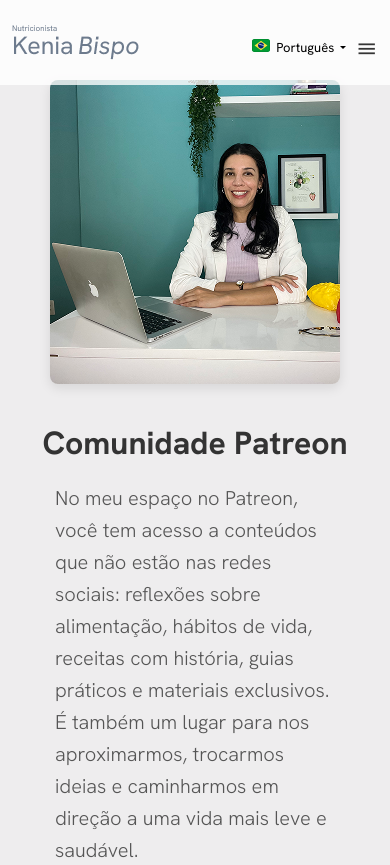
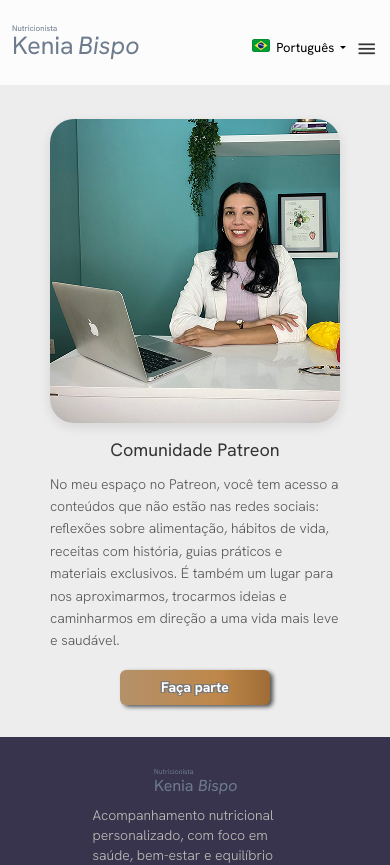
Before and after one commit to IuryDevJava/project_site_kenia, a React (Vite) app: page /comunidade in a window 390 px wide. Shown: the top 865 px of the page. Built offline with nearby package versions, Linux system fonts and the light colour scheme.

Commit message:
project: A new page called Community has been successfully developed. /community

```diff
--- a/src/assets/Style/Comunidade.css
+++ b/src/assets/Style/Comunidade.css
@@ -1,99 +1,105 @@
 .section_community_patreon {
-  padding: 200px 0 70px;
+  padding: 202px 0 70px;
   overflow: hidden;
-  display: flex; /* Adicionado para centralizar o conteúdo verticalmente */
-  align-items: center; /* Adicionado para centralizar o conteúdo verticalmente */
-  min-height: calc(100vh - var(--header-height, 100px) - var(--footer-height, 50px)); /* Ajustar conforme sua altura de header/footer */
-}
-
-.container_community_patreon {
-  width: 100%; /* Garante que o container ocupe a largura total */
 }
 
 .div_patreon_response_community {
-  display: flex; /* Para desktop, imagem e texto lado a lado */
-  align-items: center; /* Centraliza verticalmente os itens no desktop */
-  justify-content: center; /* Centraliza horizontalmente o conteúdo */
-  gap: 40px; /* Espaçamento entre a imagem e o texto */
-  max-width: 1200px; /* Limita a largura máxima do conteúdo */
-  margin: 0 auto; /* Centraliza a div_patreon_response_community na página */
+  display: flex;
+  flex-direction: row-reverse;
+  align-items: flex-start;
 }
 
 .community_image_wrapper {
-  flex: 1; /* Permite que a imagem ocupe o espaço disponível */
   display: flex;
-  justify-content: center; /* Centraliza a imagem dentro do wrapper */
+  justify-content: center;
   align-items: center;
-  max-width: 50%; /* Limita a largura da imagem para não ser muito grande no desktop */
 }
 
 .img_patreon_community {
-  max-width: 100%; /* Garante que a imagem não transborde */
-  height: auto;
-  border-radius: 8px; /* Opcional: Adiciona um leve arredondamento nas bordas da imagem */
-  box-shadow: 0 4px 12px rgba(0, 0, 0, 0.1); /* Opcional: Adiciona uma sombra sutil */
+  border-radius: 24px;
+  box-shadow: 0 4px 12px rgba(0, 0, 0, 0.1);
 }
 
 .div_response_title_text {
-  flex: 1; /* Permite que o texto ocupe o espaço disponível */
   display: flex;
   flex-direction: column;
   justify-content: center;
-  align-items: flex-start; /* Alinha o texto à esquerda por padrão */
-  text-align: left; /* Alinha o texto à esquerda por padrão */
-  max-width: 50%; /* Limita a largura do bloco de texto no desktop */
+  align-items: flex-start;
+  text-align: left;
 }
 
 .h1_title_patreon {
   padding: 0;
-  margin-bottom: 20px; /* Espaçamento após o título */
-  font-size: clamp(28px, 4vw, 42px); /* Tamanho de fonte responsivo */
-  font-weight: 700; /* Título mais forte */
-  color: #333; /* Cor do título */
+  margin: 0;
+  font-size: 30px;
+  font-weight: 400;
+  color: #333;
 }
 
 .p_text_patreon {
   padding: 0;
-  margin-bottom: 30px; /* Espaçamento após o parágrafo */
-  font-size: clamp(16px, 2vw, 18px); /* Tamanho de fonte responsivo */
-  line-height: 1.6; /* Espaçamento entre linhas */
-  color: #555; /* Cor do texto */
+  margin: 0;
+  padding: 20px 0 24px;
+  font-size: 18px;
+  line-height: 1.6;
+  color: #555;
 }
-
 
 /* --- Media Queries para Mobile --- */
 @media (max-width: 991px) {
   .section_community_patreon {
-    padding: 132px 0 50px;
+    padding: 153px 0 50px;
   }
 
   .div_patreon_response_community {
-    flex-direction: column; /* Coloca imagem e texto em coluna no mobile */
-    gap: 40px; /* Espaçamento entre os elementos */
-    max-width: 90%; /* Ajusta a largura para mobile */
+    flex-direction: row-reverse;
   }
 
-  .community_image_wrapper,
-  .div_response_title_text {
-    max-width: 100%; /* Permite que ocupem a largura total */
+  .h1_title_patreon {
+    font-size: 22px;
+  }
+
+  .p_text_patreon {
+    font-size: 16px !important;
+    padding: 16px 0 20px;
+  }
+}
+
+@media (max-width: 767px) {
+  .section_community_patreon {
+    padding: 119px 0 32px;
+  }
+
+  .div_patreon_response_community {
+    flex-direction: column;
+  }
+
+  .community_image_wrapper {
+    margin: auto !important;
+    justify-items: center !important;
+    justify-content: center !important;
+    text-align: center !important;
+
   }
 
   .div_response_title_text {
-    align-items: center; /* Centraliza o texto no mobile */
-    text-align: center; /* Centraliza o texto no mobile */
+    width: 80%;
+    margin: auto !important;
+    justify-items: center !important;
+    justify-content: center !important;
+    text-align: center !important;
+    align-items: center;
   }
 
   .h1_title_patreon {
-    font-size: 32px; /* Ajuste para mobile */
+    font-size: 18px;
+    margin-top: 16px;
   }
 
   .p_text_patreon {
-    font-size: 17px; /* Ajuste para mobile */
+    font-size: 14px !important;
+    width: 290px !important;
+    text-align: left;
+    padding: 12px 0 18px;
   }
 }
-
-@media (max-width: 767px) { /* Mantenha este para um controle mais fino em smartphones */
-  .section_community_patreon {
-    padding: 80px 0 40px;
-  }
-}
--- a/src/assets/Style/Footer.css
+++ b/src/assets/Style/Footer.css
@@ -255,7 +255,7 @@
     padding: 10px 0 12px;
   }
 
-  .footer-social {
+    .footer-social {
     display: flex;
     gap: 6px;
     justify-content: center;
@@ -266,7 +266,7 @@
   .social-btn {
     width: 30px !important;
     height: 30px !important;
-    font-size: 13px !important;
+    font-size: 14px !important;
     justify-content: center !important;
     align-items: center !important;
     padding: 0 !important;
--- a/src/pages/ComunidadePage.jsx
+++ b/src/pages/ComunidadePage.jsx
@@ -11,30 +11,26 @@
   return (
     <section className="section_community_patreon">
       <div className="container container_community_patreon">
-        {/* Mantive a div_patreon_response_community, mas a ordem dos filhos mudou */}
         <div className="div_patreon_response_community">
-          {/* DIV DA IMAGEM - AGORA É O PRIMEIRO FILHO PARA O LAYOUT DESEJADO */}
-          <div className="community_image_wrapper"> {/* Nova div para agrupar a imagem */}
+          <div className="community_image_wrapper">
             <picture>
               <source
                 media="(min-width: 992px)"
-                alt="Livro Aberto"
+                alt="Image Patreon desktop"
                 srcSet={ImagePatreonCommunity1}
               />
               <source
                 media="(min-width: 767px) and (max-width: 991px)"
-                alt="Livro Aberto"
+                alt="Image Patreon tablet"
                 srcSet={ImagePatreonCommunity2}
               />
               <img
                 src={ImagePatreonCommunity3}
-                alt="Livro Aberto"
-                className="img_patreon_community" // Mudei a classe para ser mais específica
+                alt="Image Patreon mobile"
+                className="img_patreon_community"
               />
             </picture>
           </div>
-
-          {/* DIV DO TEXTO E BOTÃO - AGORA É O SEGUNDO FILHO */}
           <div className="div_response_title_text">
             <h1 className="h1_title_patreon">Comunidade Patreon</h1>
             <p className="p_text_patreon">
```
